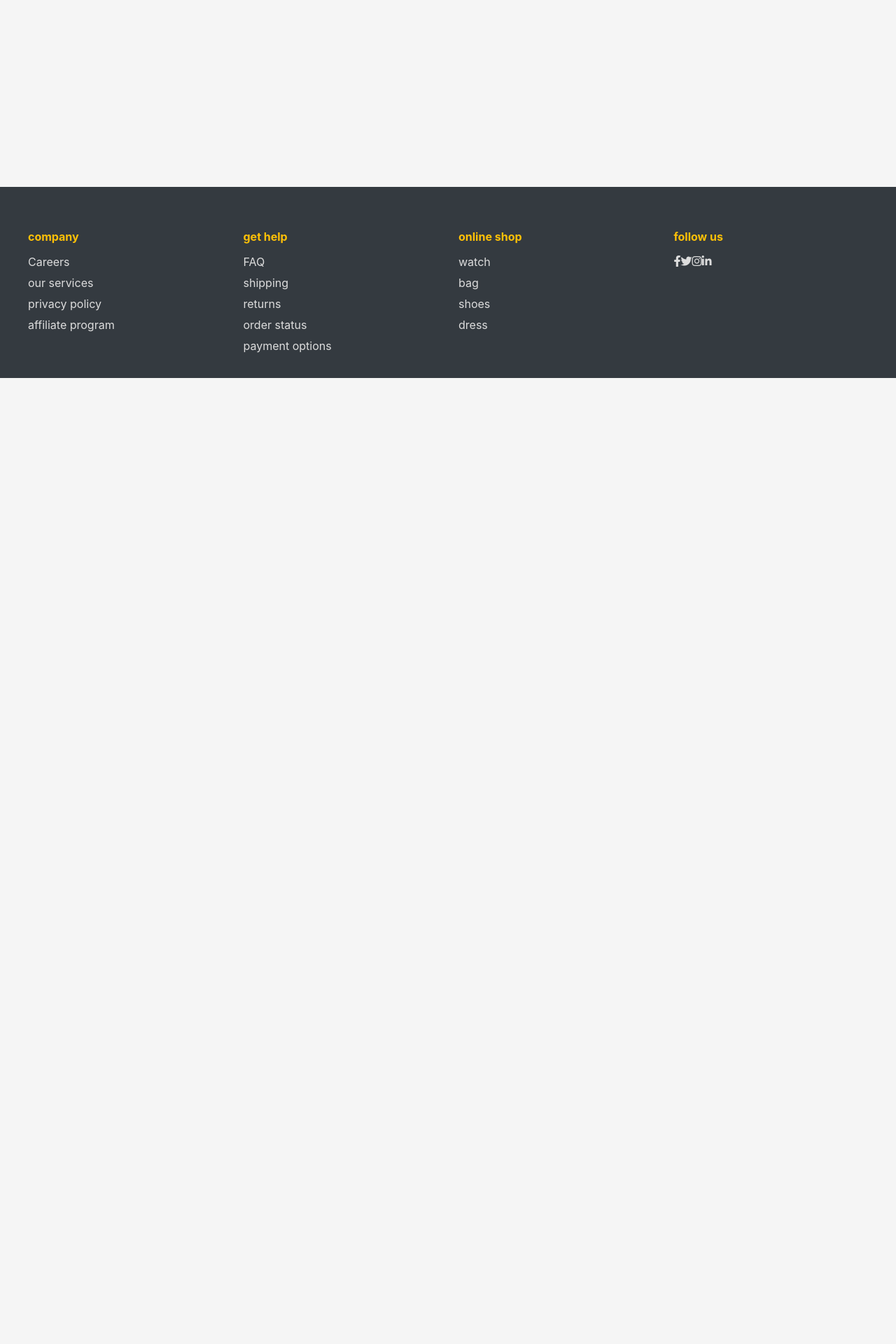
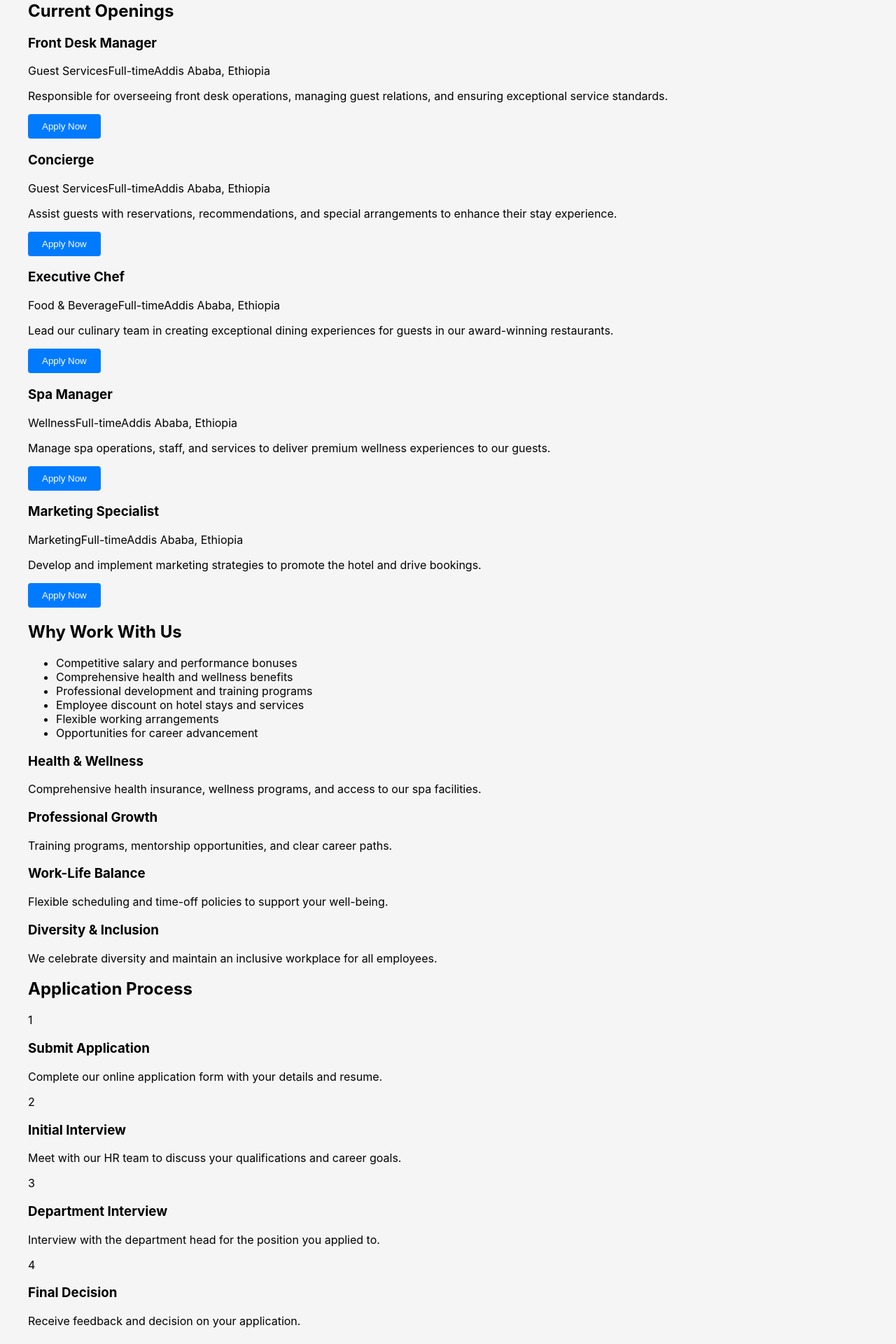
Before and after one commit to devasol/Hotel-Reservation-Management-System, a React (Create React App) app in the folder hotel-booking-app/: page /careers in a window 1280 px wide. Shown: the part 260-2180 px from the top of the page at 70% size. Before the commit the page ends 800 px from the top, so only its background shows below. Built offline with nearby package versions, Linux system fonts and the light colour scheme; no server answers.

Commit message:
Add Careers page with job listings

```diff
--- a/hotel-booking-app/src/App.tsx
+++ b/hotel-booking-app/src/App.tsx
@@ -23,6 +23,7 @@ import SpecialOffers from './components/SpecialOffers';
 import RoomDetails from './components/RoomDetails';
 import ThankYou from './components/ThankYou';
 import Reviews from './components/Reviews';
+import Careers from './components/Careers';
 import './styles/App.css';
 
 function App() {
@@ -42,6 +43,7 @@ function App() {
               <Route path="/confirmation/:roomName" element={<BookingConfirmation />} />
               <Route path="/thank-you" element={<ThankYou />} />
               <Route path="/reviews" element={<Reviews />} />
+              <Route path="/careers" element={<Careers />} />
               <Route path="/admin" element={<Admin />} />
               <Route path="/services" element={<Services />} />
               <Route path="/gallery" element={<Gallery />} />
--- /dev/null
+++ b/hotel-booking-app/src/components/Careers.tsx
@@ -0,0 +1,147 @@
+import React from 'react';
+import { Link } from 'react-router-dom';
+
+const Careers: React.FC = () => {
+  const positions = [
+    {
+      id: 1,
+      title: "Front Desk Manager",
+      department: "Guest Services",
+      type: "Full-time",
+      location: "Addis Ababa, Ethiopia",
+      description: "Responsible for overseeing front desk operations, managing guest relations, and ensuring exceptional service standards."
+    },
+    {
+      id: 2,
+      title: "Concierge",
+      department: "Guest Services",
+      type: "Full-time",
+      location: "Addis Ababa, Ethiopia",
+      description: "Assist guests with reservations, recommendations, and special arrangements to enhance their stay experience."
+    },
+    {
+      id: 3,
+      title: "Executive Chef",
+      department: "Food & Beverage",
+      type: "Full-time",
+      location: "Addis Ababa, Ethiopia",
+      description: "Lead our culinary team in creating exceptional dining experiences for guests in our award-winning restaurants."
+    },
+    {
+      id: 4,
+      title: "Spa Manager",
+      department: "Wellness",
+      type: "Full-time",
+      location: "Addis Ababa, Ethiopia",
+      description: "Manage spa operations, staff, and services to deliver premium wellness experiences to our guests."
+    },
+    {
+      id: 5,
+      title: "Marketing Specialist",
+      department: "Marketing",
+      type: "Full-time",
+      location: "Addis Ababa, Ethiopia",
+      description: "Develop and implement marketing strategies to promote the hotel and drive bookings."
+    }
+  ];
+
+  return (
+    <div className="container">
+      <h1 className="text-center">Join Our Team</h1>
+
+      <div className="careers-intro">
+        <p>Luxury Hotel & Spa is an equal opportunity employer committed to creating an inclusive workplace. We offer competitive compensation, comprehensive benefits, and opportunities for career growth in a dynamic hospitality environment.</p>
+      </div>
+
+      <div className="careers-container">
+        <div className="positions-list">
+          <h2>Current Openings</h2>
+
+          {positions.map(position => (
+            <div key={position.id} className="position-card">
+              <h3>{position.title}</h3>
+              <div className="position-meta">
+                <span className="department">{position.department}</span>
+                <span className="type">{position.type}</span>
+                <span className="location">{position.location}</span>
+              </div>
+              <p>{position.description}</p>
+              <button className="btn btn-primary">Apply Now</button>
+            </div>
+          ))}
+        </div>
+
+        <div className="careers-info">
+          <h2>Why Work With Us</h2>
+          <ul>
+            <li>Competitive salary and performance bonuses</li>
+            <li>Comprehensive health and wellness benefits</li>
+            <li>Professional development and training programs</li>
+            <li>Employee discount on hotel stays and services</li>
+            <li>Flexible working arrangements</li>
+            <li>Opportunities for career advancement</li>
+          </ul>
+
+          <div className="benefits-grid">
+            <div className="benefit-card">
+              <h3>Health & Wellness</h3>
+              <p>Comprehensive health insurance, wellness programs, and access to our spa facilities.</p>
+            </div>
+            <div className="benefit-card">
+              <h3>Professional Growth</h3>
+              <p>Training programs, mentorship opportunities, and clear career paths.</p>
+            </div>
+            <div className="benefit-card">
+              <h3>Work-Life Balance</h3>
+              <p>Flexible scheduling and time-off policies to support your well-being.</p>
+            </div>
+            <div className="benefit-card">
+              <h3>Diversity & Inclusion</h3>
+              <p>We celebrate diversity and maintain an inclusive workplace for all employees.</p>
+            </div>
+          </div>
+        </div>
+      </div>
+
+      <div className="application-process">
+        <h2>Application Process</h2>
+        <div className="process-steps">
+          <div className="process-step">
+            <div className="step-number">1</div>
+            <div className="step-content">
+              <h3>Submit Application</h3>
+              <p>Complete our online application form with your details and resume.</p>
+            </div>
+          </div>
+          <div className="process-step">
+            <div className="step-number">2</div>
+            <div className="step-content">
+              <h3>Initial Interview</h3>
+              <p>Meet with our HR team to discuss your qualifications and career goals.</p>
+            </div>
+          </div>
+          <div className="process-step">
+            <div className="step-number">3</div>
+            <div className="step-content">
+              <h3>Department Interview</h3>
+              <p>Interview with the department head for the position you applied to.</p>
+            </div>
+          </div>
+          <div className="process-step">
+            <div className="step-number">4</div>
+            <div className="step-content">
+              <h3>Final Decision</h3>
+              <p>Receive feedback and decision on your application.</p>
+            </div>
+          </div>
+        </div>
+      </div>
+
+      <div className="text-center" style={{ marginTop: '30px' }}>
+        <Link to="/" className="btn btn-secondary">Back to Home</Link>
+      </div>
+    </div>
+  );
+};
+
+export default Careers;
```
